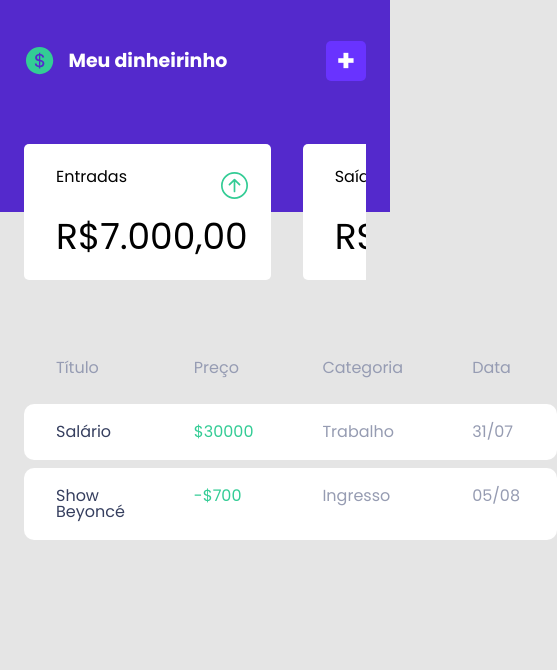
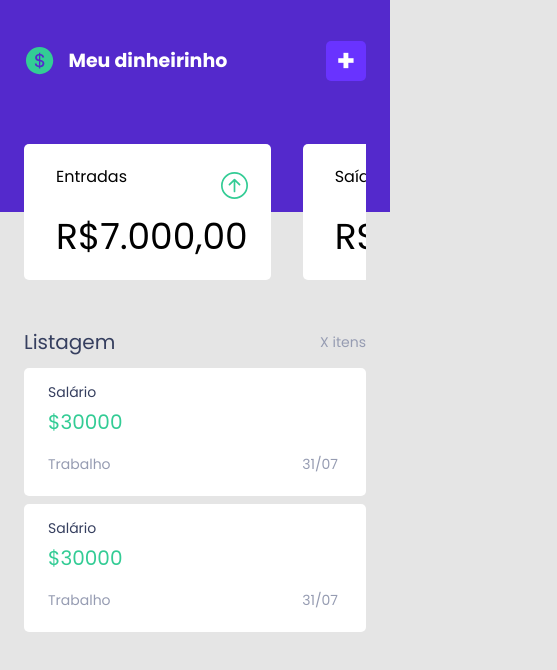
Before and after one commit to carmoandre/projeto-meudinheirinho-olabi, a React (Create React App) app: page / in a window 390 px wide. Shown: the top 670 px of the page, 557 px wide, since content can reach past the window. Built offline with nearby package versions, Linux system fonts and the light colour scheme.

Commit message:
Mobile Table Cards added

```diff
--- a/src/components/Body.js
+++ b/src/components/Body.js
@@ -1,10 +1,12 @@
 import styled from "styled-components";
+import MobileTable from "./tables/MobileTable";
 import Table from "./tables/Table";
 
 export default function Body () {
     return(
         <ContainerBody>
             <Table />
+            <MobileTable/>
         </ContainerBody>
     );
 
--- a/src/components/tables/MobileTable.js
+++ b/src/components/tables/MobileTable.js
@@ -1,12 +1,40 @@
 import styled from "styled-components";
+import MobileTableCard from "./MobileTableCard";
 
 
 export default function MobileTable(){
+
     return(
-        <>
-            <MobileTeste />
-        </>
+        <MobileTableContainer>
+            <MobileTableHeader>
+                <MobileTableTitle>Listagem</MobileTableTitle>
+                <MobileTableAmmount>X itens</MobileTableAmmount>
+            </MobileTableHeader>
+            <MobileTableCard/>
+            <MobileTableCard/>
+        </MobileTableContainer>
     );
 }
 
-const MobileTeste = styled.div``;
+const MobileTableContainer = styled.div`
+    margin-top: 120px;
+    font-family: 'Poppins', sans-serif;
+`;
+
+const MobileTableHeader = styled.div`
+    display: flex;
+    justify-content: space-between;
+    align-items: center;
+    font-weight: 400;
+    margin-bottom: 16px;
+`;
+
+const MobileTableTitle = styled.p`
+    font-size: 20px;
+    color: #363f5f;
+`;
+
+const MobileTableAmmount = styled.p`
+    font-size: 14px;
+    color: #969cb2;
+`;
--- /dev/null
+++ b/src/components/tables/MobileTableCard.js
@@ -0,0 +1,59 @@
+import styled from "styled-components";
+
+export default function MobileTableCard(){
+
+    return(
+        <TransactionsCard>
+            <CardTitle>Salário</CardTitle>
+            <CardValue>$30000</CardValue>
+            <CardInformation>
+                <TransactionCategory>Trabalho</TransactionCategory>
+                <TransactionDate>31/07</TransactionDate>
+            </CardInformation>
+        </TransactionsCard>
+    );
+}
+
+const TransactionsCard = styled.div`
+    width: 100%;
+    height: 128px;
+    border-radius: 5px;
+    background-color: #FFF;
+    padding: 17px 28px 18px 24px;
+    font-family: 'Poppins', sans-serif;
+    display: none;
+    font-weight: 400;
+    margin-bottom: 8px;
+
+    @media (max-width: 650px) {
+        display: block;
+    }
+`;
+
+const CardInformation = styled.div`
+    font-size: 14px;
+    color:#969CB2;
+    display: flex;
+    justify-content: space-between;
+`;
+
+const CardTitle = styled.p`
+    color:#363F5F;
+    font-size: 14px;
+    margin-bottom: 13px;
+
+`;
+
+const CardValue = styled.p`
+    color: #33cc95; //Color will be choosen according to income or outcome #E52E4D
+    font-size: 20px;
+    margin-bottom: 25px;
+`;
+
+const TransactionCategory = styled.p`
+
+`;
+
+const TransactionDate = styled.p`
+
+`;
--- a/src/components/tables/Table.js
+++ b/src/components/tables/Table.js
@@ -37,6 +37,10 @@ const FinancesTable = styled.table`
     width: 100%;
     border-collapse: separate;
     border-spacing: 0 8px;
+
+    @media (max-width: 650px) {
+        display: none;
+    }
 `;
 
 const TableHeader = styled.th`
```
